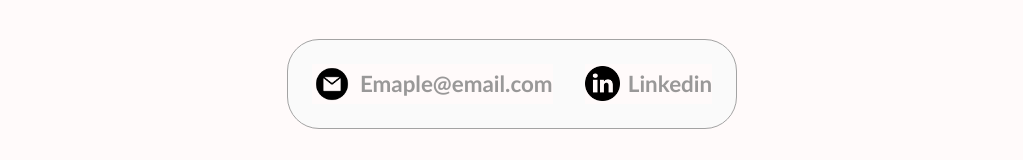
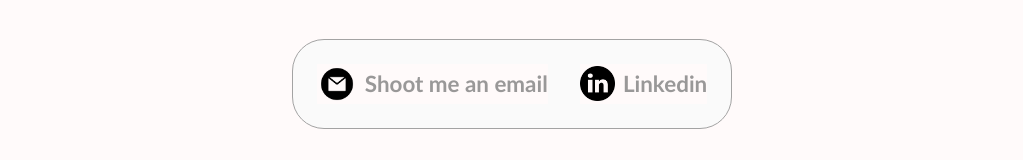
Before and after one commit to shreyash170/My_Portfolio, a React (Create React App) app in the folder shreyashportfolio/: page / in a window 1280 px wide. Shown: the part 4335-4495 px from the top of the page, without its empty margins (128-1151 px from the left). Built offline with nearby package versions, Linux system fonts and the light colour scheme.

Commit message:
Contact updated

```diff
--- a/shreyashportfolio/src/Component/Contact.js
+++ b/shreyashportfolio/src/Component/Contact.js
@@ -13,13 +13,13 @@ function Contact() {
           <div className="contactInfo">
             <img src={emailIcon} alt="" className="contactIcon emailIcon" />
             <p>
-              <a href="mailto:emaple@gmail.com">Emaple@email.com</a>
+              <a href="mailto:shreyashgupta.170@gmail.com">Shoot me an email</a>
             </p>
           </div>
           <div className="contactInfo">
             <img src={linkedinIcon} alt="" className="contactIcon" />
             <p>
-              <a href="https://www.linkedin.com/" target="_blank">
+              <a href="https://www.linkedin.com/in/shreyash-gupta-a839a4192/" target="_blank">
                 Linkedin
               </a>
             </p>
--- a/shreyashportfolio/src/Component/Section.js
+++ b/shreyashportfolio/src/Component/Section.js
@@ -26,10 +26,10 @@ function Section() {
             </Link>
           </diV>
           <div className="socialCntnr">
-            <a href="https://www.linkedin.com/" target="_blank">
+            <a href="https://www.linkedin.com/in/shreyash-gupta-a839a4192/" target="_blank">
               <img src={linkedin} alt="My Linkedin profile" className="icon" />
             </a>
-            <a href="https://www.github.com/" target="_blank">
+            <a href="https://github.com/shreyash170" target="_blank">
               <img src={github} alt="My Github profile" className="icon" />
             </a>
           </div>
```
